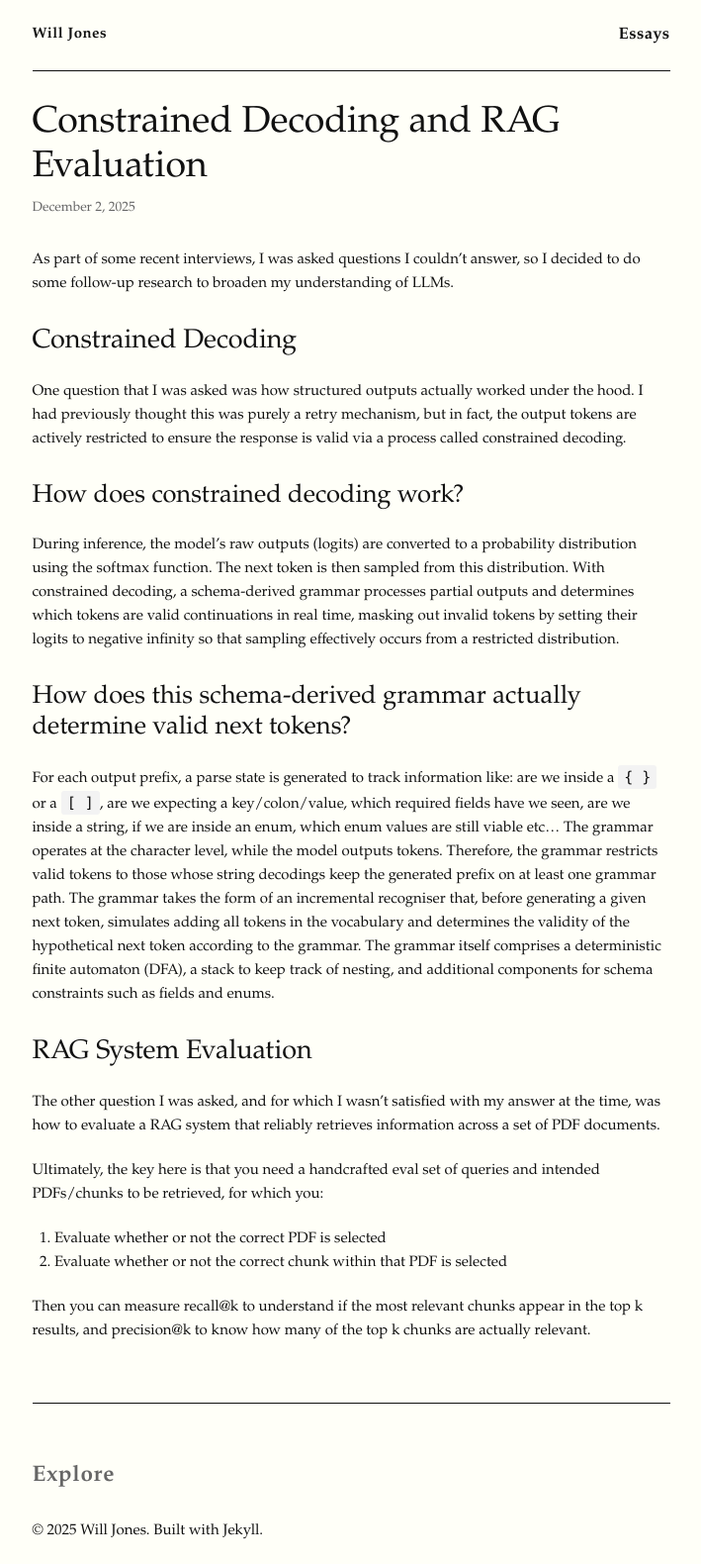
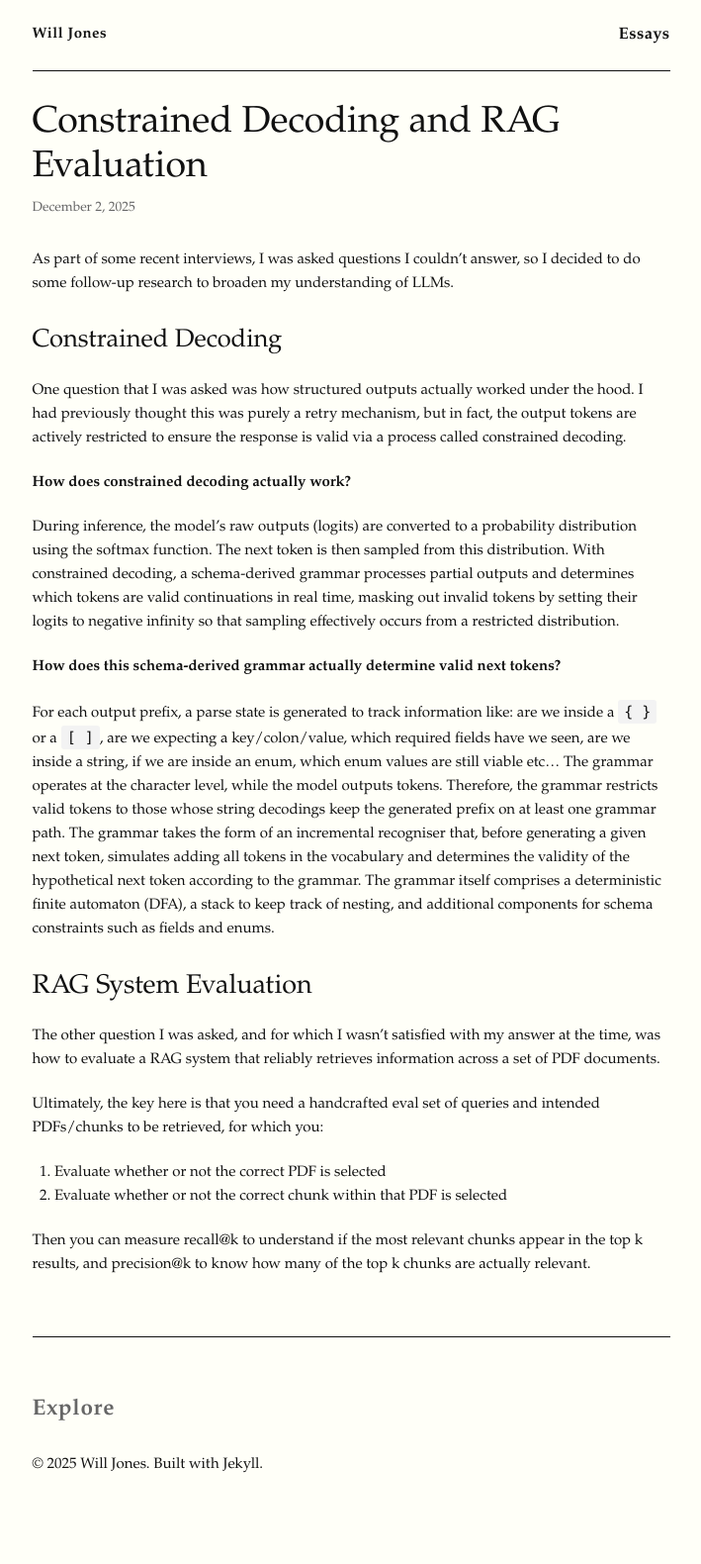
Before and after one commit to willgdjones/willgdjones.github.io, a Jekyll site: the page built from _essays/constrained-decoding-rag-evaluation-2025.md, in a window 1280 px wide. Shown: the whole page at 99% size, without its empty margins (285-994 px from the left). Built offline with Jekyll 4.4.1, drawn with Linux system fonts in a browser that asks for light colours; after the commit the page ends 1513 px from its top, so only the background shows below that.

Commit message:
Constrained Decoding fixes

```diff
--- a/_essays/constrained-decoding-rag-evaluation-2025.md
+++ b/_essays/constrained-decoding-rag-evaluation-2025.md
@@ -7,15 +7,15 @@ description: "Exploring how structured outputs work under the hood through const
 
 As part of some recent interviews, I was asked questions I couldn't answer, so I decided to do some follow-up research to broaden my understanding of LLMs.
 
-## Constrained Decoding
+### Constrained Decoding
 
 One question that I was asked was how structured outputs actually worked under the hood. I had previously thought this was purely a retry mechanism, but in fact, the output tokens are actively restricted to ensure the response is valid via a process called constrained decoding.
 
-### How does constrained decoding work?
+#### How does constrained decoding actually work?
 
 During inference, the model's raw outputs (logits) are converted to a probability distribution using the softmax function. The next token is then sampled from this distribution. With constrained decoding, a schema-derived grammar processes partial outputs and determines which tokens are valid continuations in real time, masking out invalid tokens by setting their logits to negative infinity so that sampling effectively occurs from a restricted distribution.
 
-### How does this schema-derived grammar actually determine valid next tokens?
+#### How does this schema-derived grammar actually determine valid next tokens?
 
 For each output prefix, a parse state is generated to track information like: are we inside a `{ }` or a `[ ]`, are we expecting a key/colon/value, which required fields have we seen, are we inside a string, if we are inside an enum, which enum values are still viable etc… The grammar operates at the character level, while the model outputs tokens. Therefore, the grammar restricts valid tokens to those whose string decodings keep the generated prefix on at least one grammar path. The grammar takes the form of an incremental recogniser that, before generating a given next token, simulates adding all tokens in the vocabulary and determines the validity of the hypothetical next token according to the grammar. The grammar itself comprises a deterministic finite automaton (DFA), a stack to keep track of nesting, and additional components for schema constraints such as fields and enums.
 
```
